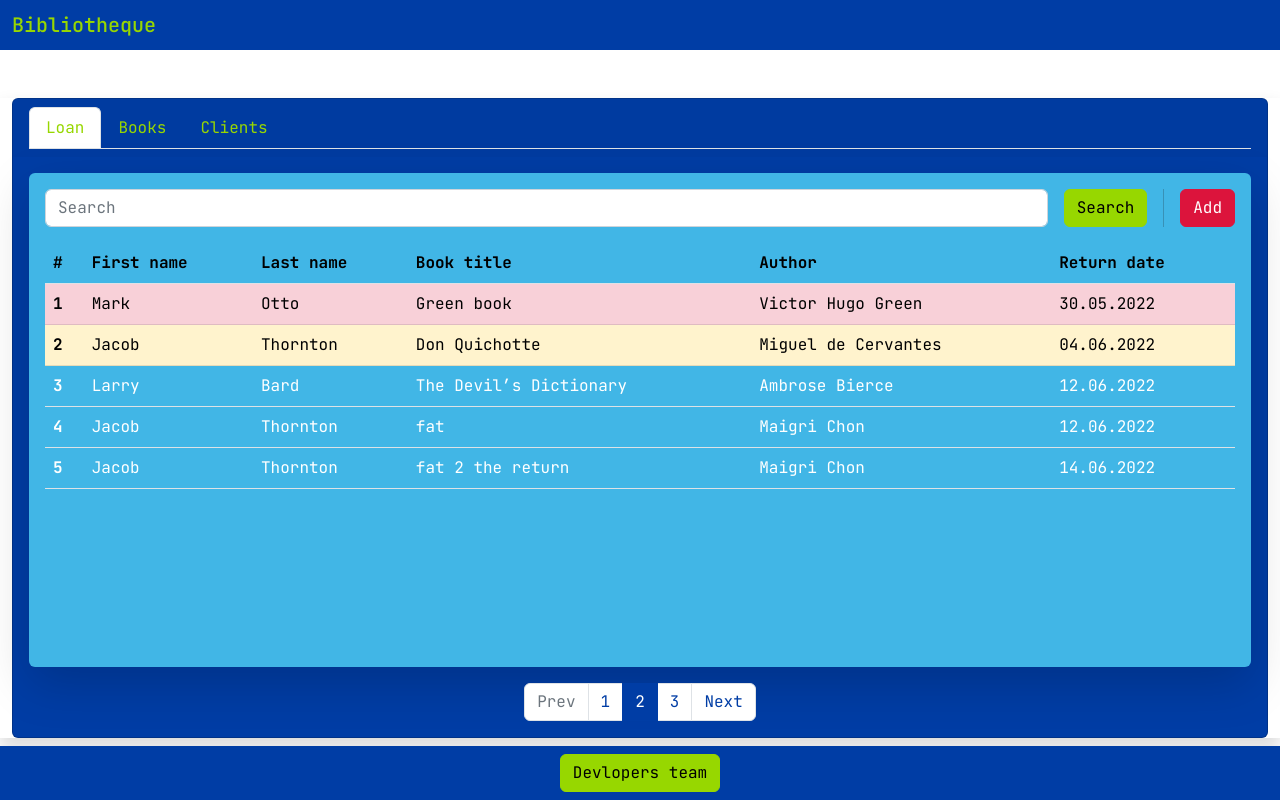
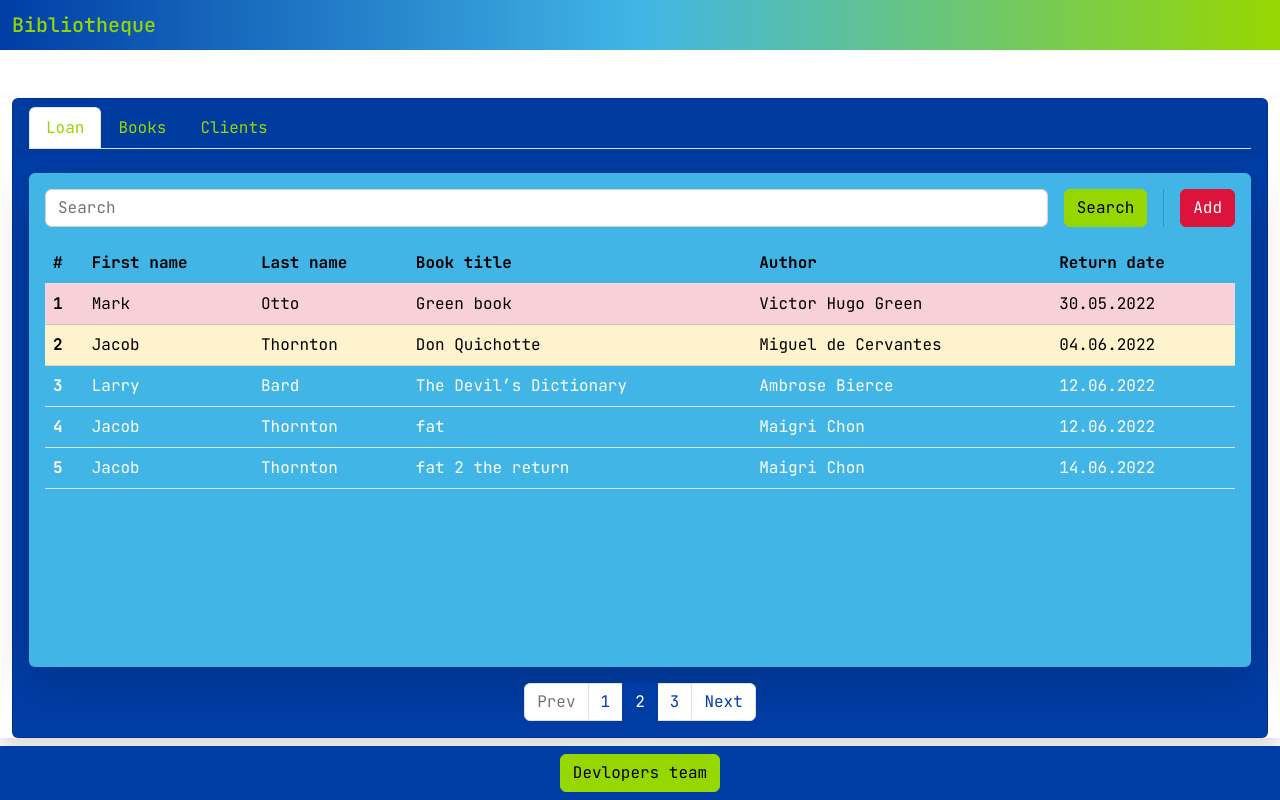
Before and after one commit to Realise-Formation-Digital/Biblioth-que_Front-end, a website: page public/index.html in a window 1280 px wide. Drawn offline with nearby package versions, Linux system fonts and the light colour scheme.

Commit message:
Degradé bandeau

```diff
--- a/public/index.html
+++ b/public/index.html
@@ -9,7 +9,7 @@
 </head>
 <body class="vh-100">
     <header>
-        <nav class="navbar static-top bg-primary mb-5">
+        <nav class="navbar static-top mb-5 navgradient">
             <div class="container-fluid">
                 <span class="navbar-brand mb-0 h1 text-success">Bibliotheque</span>
             </div>
--- a/src/_customVariables.scss
+++ b/src/_customVariables.scss
@@ -12,5 +12,9 @@ $theme-colors: (
     "primary": $primary,
     "secondary": $secondary,
     "success": $success,
-    "danger": $danger
+    "danger": $danger,
 );
+
+// @mixin gradient-y-three-colors($start-color: $primary, $mid-color: $secondary, $color-stop: 50%, $end-color: $success) {
+//     background-image: linear-gradient($start-color, $mid-color $color-stop, $end-color);
+// }
--- a/src/_rules.scss
+++ b/src/_rules.scss
@@ -16,6 +16,6 @@
     height: 100%;
 }
 
-#footer {
-    height: auto;
-}
+.navgradient {
+    background-image: linear-gradient(90deg, #003da5, #41b6e6, #97d700);
+};
```
Also changed, not shown: public/css/style.min.css, 1 other file.
